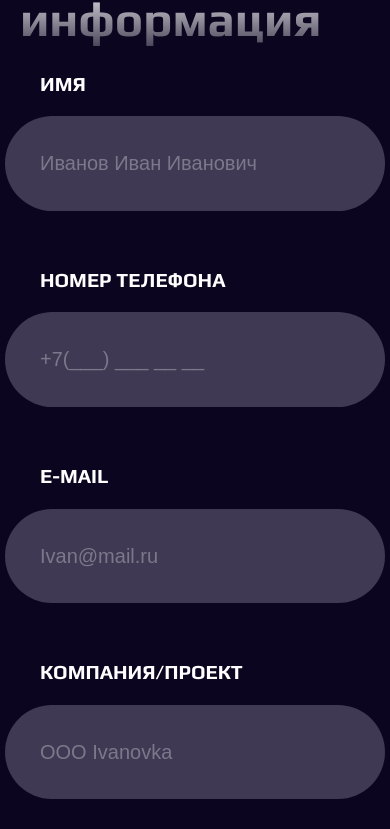
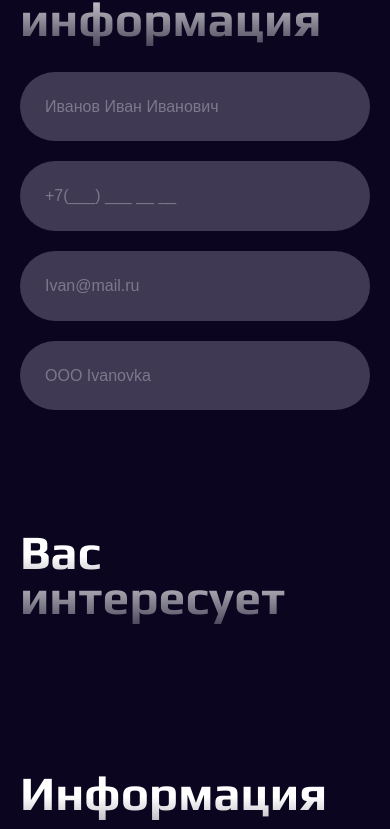
Before and after one commit to JulieBenchuk/web-studio, a Next.js app: page /questionnaire in a window 390 px wide. Shown: the part 715-1544 px from the top of the page. Built offline with nearby package versions, Linux system fonts and the light colour scheme.

Commit message:
feat: added tablet&mobile versions to QuestionnaireForm

```diff
--- a/src/styles/components/questionnaireForm.module.scss
+++ b/src/styles/components/questionnaireForm.module.scss
@@ -40,6 +40,14 @@
         flex-wrap: wrap;
         column-gap: 109px;
         row-gap: 57px;
+        @media (max-width: 1024px) {
+          justify-content: start;
+          column-gap: 20px;
+          row-gap: 20px;
+        }
+        @media (max-width: 767px) {
+          flex-direction: column;
+        }
 
 
         .formName, .formEmail, .formPhone, .formCompanyName {
@@ -51,6 +59,9 @@
             padding-left: 35px;
             @include Text-FS-FW-LH(20px, 700, 123.7%);
             text-transform: uppercase;
+            @media (max-width: 1024px) {
+              display: none;
+            }
           }
 
           input {
@@ -60,6 +71,15 @@
             background: $bg-seven;
             color: $text-color-primary;
             @include Text-FS-FW-LH(20px, 400, 123.7%);
+            @media (max-width: 1024px) {
+              @include Text-FS-FW-LH(16px, 400, 123.7%);
+              width: 300px;
+              padding: 20px;
+            }
+            @media (max-width: 767px) {
+              width: 100%;
+              padding: 25px;
+            }
 
             &::placeholder {
               color: rgba(255, 255, 255, 0.8);
```
